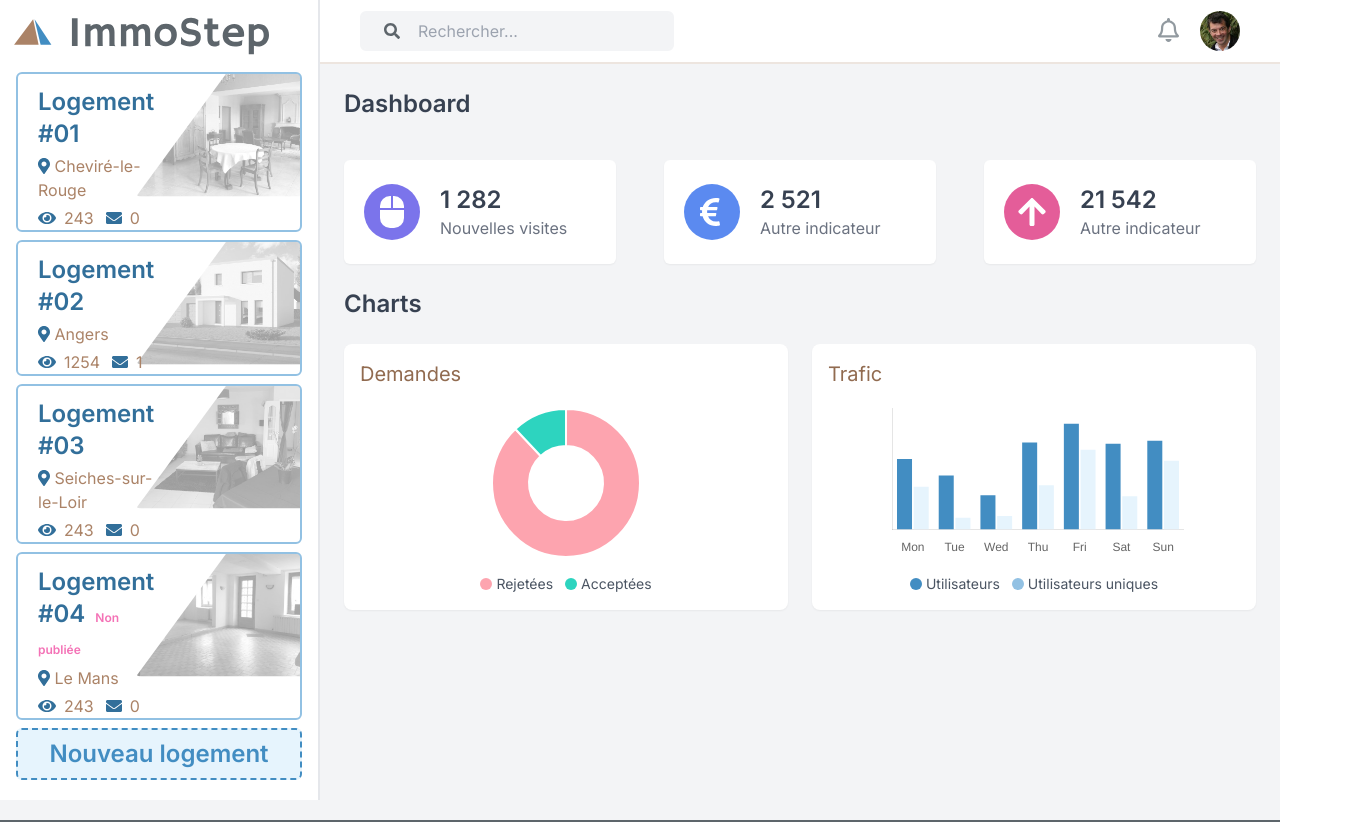
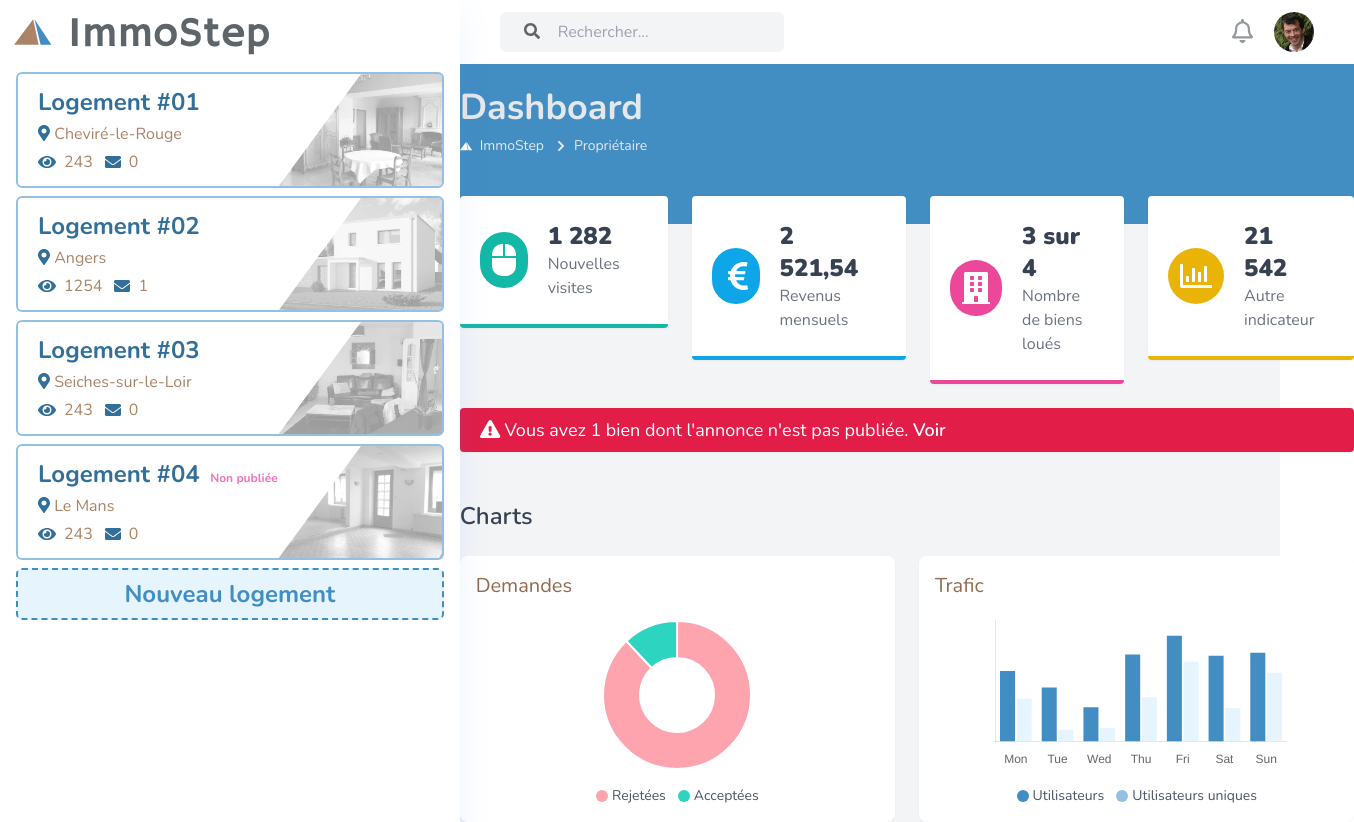
Before and after one commit to immostep/immostep, a React (Create React App) app: page /owner/goods in a window 1280 px wide. Shown: the top 822 px of the page, 1354 px wide, since content can reach past the window. Built offline with nearby package versions, Linux system fonts and the light colour scheme.

Commit message:
Refonte page dashboard

```diff
--- a/src/Goods.css
+++ b/src/Goods.css
@@ -2,6 +2,27 @@
   --swiper-theme-color: #e6f4fd;
   --swiper-pagination-bullet-inactive-color: #fff;
   --swiper-pagination-bullet-inactive-opacity: 0.5;
+}
+
+.main_content {
+  z-index: 1;
+}
+
+.main_content::before {
+  position: absolute;
+  left: 0;
+  top: 0;
+  right: 0;
+  height: 160px;
+  z-index: -1;
+  content: '';
+  border-radius: 0px;
+  @apply bg-secondary;
+}
+
+aside {
+  box-shadow: 0 12px 30px rgba(80, 143, 244, 0.1);
+  z-index: 99;
 }
 
 .details {
--- a/src/Goods.js
+++ b/src/Goods.js
@@ -15,11 +15,13 @@ import {
   faImage,
   faMouse,
   faEuroSign,
-  faArrowUp,
   faCheck,
-  faTrash
+  faTrash,
+  faChevronRight,
+  faBuilding,
+  faExclamationTriangle
 } from '@fortawesome/free-solid-svg-icons';
-import { faHourglass } from '@fortawesome/free-regular-svg-icons';
+import { faChartBar, faHourglass } from '@fortawesome/free-regular-svg-icons';
 import SwiperCore, { Pagination, Navigation } from 'swiper';
 import { Swiper, SwiperSlide } from 'swiper/react';
 import 'swiper/css';
@@ -36,6 +38,7 @@ import SimpleModal from './SimpleModal';
 import { Chart as ChartJS, ArcElement, Tooltip, Legend, CategoryScale, LinearScale, BarElement } from 'chart.js';
 import { Doughnut, Bar } from 'react-chartjs-2';
 import logo_color from './img/logo_color.svg';
+import logo_white_notext from './img/logo_white_notext.svg';
 
 ChartJS.register(ArcElement, Tooltip, Legend, CategoryScale, LinearScale, BarElement);
 
@@ -113,7 +116,7 @@ function Goods({ isNewGood = false }) {
       />
       <div className="pb-5 mx-auto bg-gray-100">
         <div className="flex">
-          <aside className="w-1/4 min-h-screen px-2 bg-white border-r-2 shrink-0">
+          <aside className="hidden min-h-screen px-2 bg-white border-r-0 xl:block xl:w-auto shrink-0">
             <header className="text-center">
               <a className="no-underline hover:no-underline" href="/">
                 <img src={logo_color} className="[height:64px]" alt="ImmoStep" />
@@ -164,7 +167,8 @@ function Goods({ isNewGood = false }) {
           <main className="flex flex-col flex-1 w-full">
             <div className="h-full overflow-y-auto">
               <HeaderBar isFluid noLogo={true} user={{ id: 1, name: 'Martial Séron' }} />
-              <div className="container grid px-6 mx-auto">
+              <div className="relative main_content">
+                <div className="container grid mx-auto">
                   {requestedGood && (
                     <>
                       <div className="flex items-center justify-between mt-16 mb-8">
@@ -525,44 +529,80 @@ function Goods({ isNewGood = false }) {
 
                   {!requestedGood && !isNewGood && (
                     <>
-                    <h2 className="my-6 text-2xl font-semibold text-gray-700">Dashboard</h2>
+                      <h1 className="mt-6 mb-2 text-4xl font-bold text-gray-200">Dashboard</h1>
+                      <nav className="flex" aria-label="Breadcrumb">
+                        <ul className="inline-flex items-center mb-6 space-x-1 font-normal text-gray-200 text-md md:space-x-3">
+                          <li className="inline-flex items-center">
+                            <img src={logo_white_notext} className="w-3 h-3 mr-2" />
+                            <Link to="/" className="text-sm font-medium text-gray-200 hover:text-gray-900">
+                              ImmoStep
+                            </Link>
+                          </li>
+                          <li className="inline-flex items-center">
+                            <FontAwesomeIcon icon={faChevronRight} className="w-3 h-3 text-gray-200" />
+                            <a href="#" className="ml-2 text-sm font-medium text-gray-200 hover:text-gray-900">
+                              Propriétaire
+                            </a>
+                          </li>
+                        </ul>
+                      </nav>
 
                       <div className="mt-4">
-                      <div className="flex flex-wrap -mx-6">
-                        <div className="w-full px-6 sm:w-1/2 xl:w-1/3">
-                          <div className="flex items-center px-5 py-6 bg-white rounded-md shadow-sm">
-                            <div className="p-3 text-center text-white bg-indigo-600 bg-opacity-75 rounded-full w-14 h-14">
+                        <div className="flex gap-6 flex-nowrap">
+                          <div className="w-full sm:w-1/2 xl:w-1/3">
+                            <div className="flex items-center px-5 py-6 bg-white border-b-4 border-teal-500 rounded shadow-sm">
+                              <div className="p-3 text-center text-white bg-teal-500 rounded-full w-14 h-14">
                                 <FontAwesomeIcon icon={faMouse} className="fa-2x" />
                               </div>
                               <div className="mx-5">
-                              <h4 className="text-2xl font-semibold text-gray-700">1 282</h4>
+                                <h4 className="text-2xl font-black text-gray-700">1 282</h4>
                                 <div className="text-gray-500">Nouvelles visites</div>
                               </div>
                             </div>
                           </div>
-                        <div className="w-full px-6 mt-6 sm:w-1/2 xl:w-1/3 sm:mt-0">
-                          <div className="flex items-center px-5 py-6 bg-white rounded-md shadow-sm">
-                            <div className="p-3 pl-4 text-white bg-blue-600 bg-opacity-75 rounded-full w-14 h-14">
+                          <div className="w-full mt-6 sm:w-1/2 xl:w-1/3 sm:mt-0">
+                            <div className="flex items-center px-5 py-6 bg-white border-b-4 rounded shadow-sm border-sky-500">
+                              <div className="p-3 pl-4 text-white rounded-full bg-sky-500 w-14 h-14">
                                 <FontAwesomeIcon icon={faEuroSign} className="fa-2x" />
                               </div>
                               <div className="mx-5">
-                              <h4 className="text-2xl font-semibold text-gray-700">2 521</h4>
-                              <div className="text-gray-500">Autre indicateur</div>
+                                <h4 className="text-2xl font-black text-gray-700">2 521,54</h4>
+                                <div className="text-gray-500">Revenus mensuels</div>
                               </div>
                             </div>
                           </div>
-                        <div className="w-full px-6 mt-6 sm:w-1/2 xl:w-1/3 xl:mt-0">
-                          <div className="flex items-center px-5 py-6 bg-white rounded-md shadow-sm">
-                            <div className="p-3 text-center text-white bg-pink-600 bg-opacity-75 rounded-full w-14 h-14">
-                              <FontAwesomeIcon icon={faArrowUp} className="fa-2x" />
+
+                          <div className="w-full mt-6 sm:w-1/2 xl:w-1/3 xl:mt-0">
+                            <div className="flex items-center px-5 py-6 bg-white border-b-4 border-pink-500 rounded shadow-sm ">
+                              <div className="p-3 text-center text-white bg-pink-500 rounded-full w-14 h-14">
+                                <FontAwesomeIcon icon={faBuilding} className="fa-2x" />
                               </div>
                               <div className="mx-5">
-                              <h4 className="text-2xl font-semibold text-gray-700">21 542</h4>
+                                <h4 className="text-2xl font-black text-gray-700">3 sur 4</h4>
+                                <div className="text-gray-500">Nombre de biens loués</div>
+                              </div>
+                            </div>
+                          </div>
+
+                          <div className="w-full mt-6 sm:w-1/2 xl:w-1/3 xl:mt-0">
+                            <div className="flex items-center px-5 py-6 bg-white border-b-4 border-yellow-500 rounded shadow-sm ">
+                              <div className="p-3 text-center text-white bg-yellow-500 rounded-full w-14 h-14">
+                                <FontAwesomeIcon icon={faChartBar} className="fa-2x" />
+                              </div>
+                              <div className="mx-5">
+                                <h4 className="text-2xl font-black text-gray-700">21 542</h4>
                                 <div className="text-gray-500">Autre indicateur</div>
                               </div>
                             </div>
                           </div>
                         </div>
+                      </div>
+
+                      <div className="px-5 py-2 my-6 text-lg font-normal text-white rounded shadow-sm bg-rose-600">
+                        <FontAwesomeIcon icon={faExclamationTriangle} /> Vous avez 1 bien dont l&apos;annonce n&apos;est pas publiée.{' '}
+                        <Link className="font-semibold" to="/">
+                          Voir
+                        </Link>
                       </div>
 
                       <h2 className="my-6 text-2xl font-semibold text-gray-700">Charts</h2>
@@ -669,6 +709,7 @@ function Goods({ isNewGood = false }) {
                   )}
                 </div>
               </div>
+            </div>
           </main>
         </div>
       </div>
--- a/src/HeaderBar.js
+++ b/src/HeaderBar.js
@@ -16,7 +16,7 @@ function HeaderBar({ isFluid = false, user = {}, noLogo = false, noSearchField =
   }, [user]);
 
   return (
-    <header className="relative flex items-center justify-between h-16 bg-white border-b-2 border-ternary-light flex-nowrap">
+    <header className="relative flex items-center justify-between h-16 bg-white border-b-0 border-ternary-light flex-nowrap">
       <nav id="header" className={`top-0 z-30 w-full bg-white text-primary ${isFluid ? 'mx-10' : 'container mx-auto'}`}>
         <div className="flex flex-wrap items-center justify-between w-full mx-auto mt-0">
           {!noLogo && (
--- a/src/index.css
+++ b/src/index.css
@@ -1,6 +1,7 @@
 @import url('https://fonts.googleapis.com/css2?family=Open+Sans:wght@400;600;700&display=swap');
 
 @import url('https://fonts.googleapis.com/css2?family=Inter:wght@200;300;400;500;600&display=swap');
+@import url('https://fonts.googleapis.com/css2?family=Nunito:ital,wght@0,200;0,300;0,400;0,600;0,700;0,800;0,900;1,200&display=swap');
 
 @tailwind base;
 @tailwind components;
@@ -48,6 +49,6 @@
 }
 
 html {
-  font-family: Inter, ui-sans-serif, system-ui, -apple-system, BlinkMacSystemFont, Segoe UI, Roboto, Helvetica Neue, Arial, Noto Sans, sans-serif,
+  font-family: Nunito, ui-sans-serif, system-ui, -apple-system, BlinkMacSystemFont, Segoe UI, Roboto, Helvetica Neue, Arial, Noto Sans, sans-serif,
     Apple Color Emoji, Segoe UI Emoji, Segoe UI Symbol, Noto Color Emoji;
 }
```
Also changed, not shown: src/img/logo_white_notext.svg (added), 1 other file (tests, documents, lock files or other folders). Lines whose indentation alone changed are shown as unchanged.
